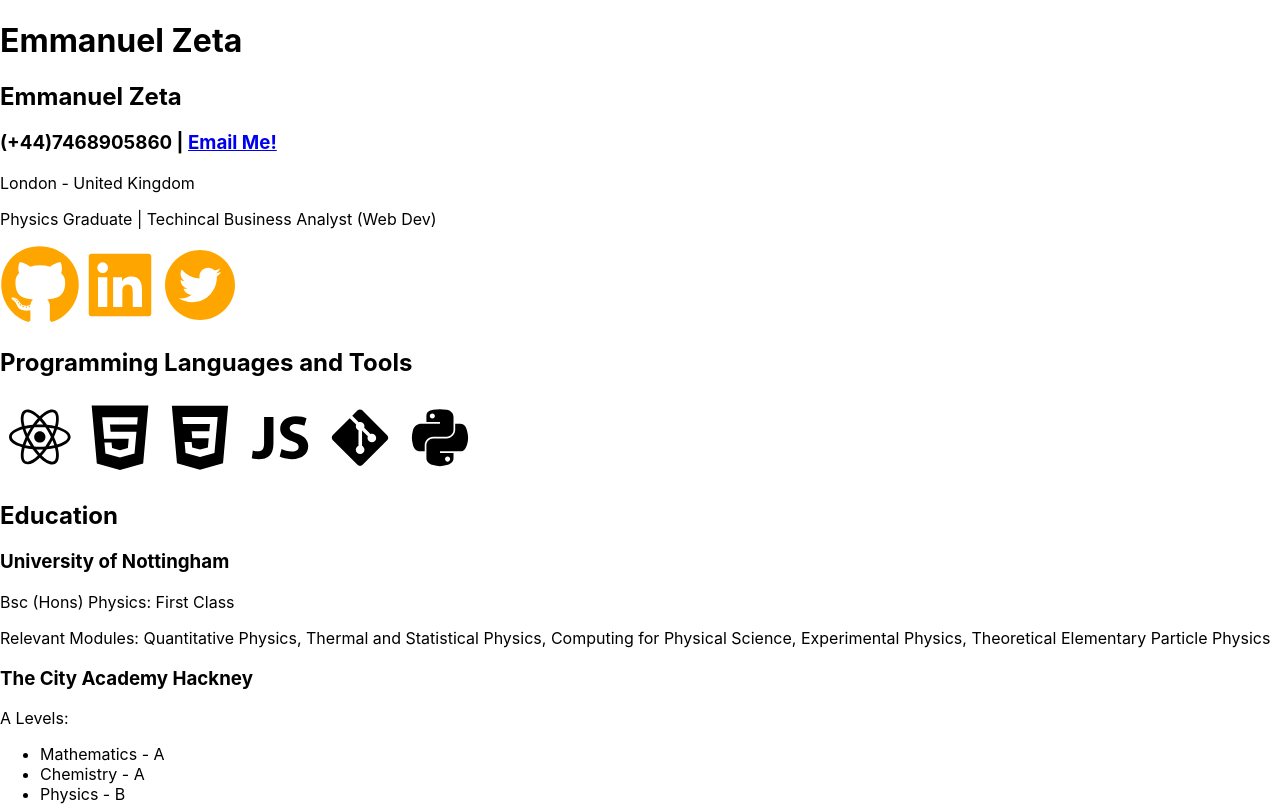
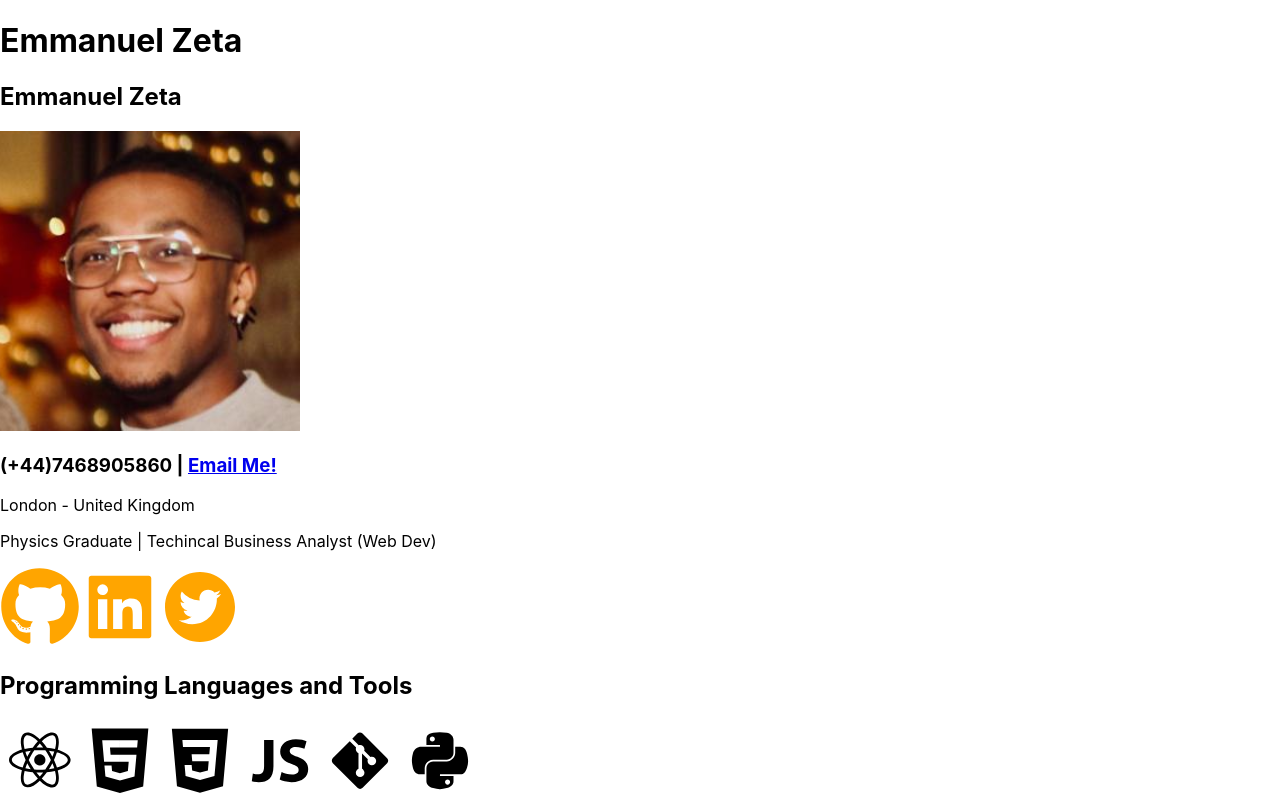
Before and after one commit to eazeta/new.eazeta.github.io, a React (Create React App) app: page / in a window 1280 px wide. Shown: the top 806 px of the page. Built offline with nearby package versions, Linux system fonts and the light colour scheme.

Commit message:
added profile photo

```diff
--- a/src/components/AboutMe.js
+++ b/src/components/AboutMe.js
@@ -1,9 +1,10 @@
 import Socials from './Socials';
-
+import MyProfile from '../resources/images/profile.png';
 const AboutMe = () => {
 	return (
 		<div>
 			<h2>Emmanuel Zeta</h2>
+			<img src={MyProfile} />
 			<h3>
 				(+44)7468905860 | <a href='mailto:emmanuel.2000z@gmail.com'>Email Me!</a>
 			</h3>
```
Also changed, not shown: src/resources/images/profile.png (added).
